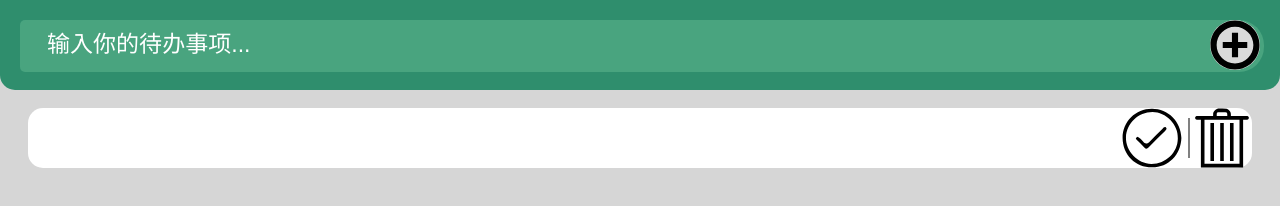
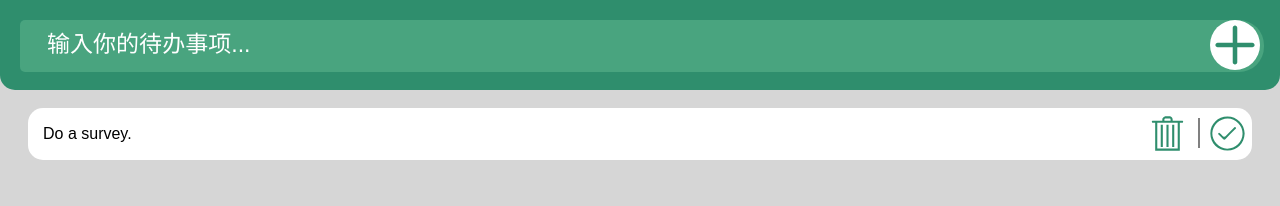
Before and after one commit to meteornnnight/todolist-webpage, a plain HTML site: page index.html in a window 1280 px wide. Drawn offline with Linux system fonts and the light colour scheme.

Commit message:
adjust svg inside buttons

```diff
--- a/index.html
+++ b/index.html
@@ -9,36 +9,32 @@
     <body>
         <header>
             <input id="item" type="text" maxlength="35" placeholder="输入你的待办事项...">
-            <button>
+            <button id="add">
                 <svg version="1.1" xmlns="http://www.w3.org/2000/svg" xmlns:xlink="http://www.w3.org/1999/xlink" x="0px" y="0px"
                     viewBox="0 0 1000 1000" enable-background="new 0 0 1000 1000" xml:space="preserve">
                     <!-- <metadata> Svg Vector Icons : http://www.onlinewebfonts.com/icon </metadata> -->
                     <g>
-                        <path
-                            d="M500,990C229.4,990,10,770.6,10,500C10,229.3,229.4,10,500,10c270.6,0,490,219.3,490,490C990,770.6,770.6,990,500,990z M500,132.5C297.1,132.5,132.5,297,132.5,500c0,202.9,164.6,367.5,367.5,367.5c203,0,367.5-164.6,367.5-367.5C867.5,297,703,132.5,500,132.5L500,132.5z M561.3,745H438.8V561.3H255V438.8h183.7V255h122.5v183.8H745v122.5H561.3V745L561.3,745z" />
+                        <g>
+                            <g >
+                                <g>
+                                    <path id="Plus"
+                                        d="M933.2,443.2H556.8V66.8c0-31.3-25.4-56.8-56.8-56.8s-56.8,25.5-56.8,56.8v376.4H66.8C35.4,443.2,10,468.7,10,500c0,31.4,25.4,56.8,56.8,56.8h376.4v376.4c0,31.5,25.4,56.8,56.8,56.8s56.8-25.4,56.8-56.8V556.8h376.4c31.4,0,56.8-25.4,56.8-56.8C990,468.7,964.6,443.2,933.2,443.2z" />
+                                </g>
+                            </g>
+                        </g>
                     </g>
                 </svg>
             </button>
         </header>
-        <ul class="todo">
+        <div id="container">
+            <ul id="todo">
                 <li>
+                    Do a survey.
                     <div class="buttons">
-                    <button class="complete">
+                        <button class="remove">
                             <svg version="1.1" xmlns="http://www.w3.org/2000/svg" xmlns:xlink="http://www.w3.org/1999/xlink" x="0px" y="0px"
                                 viewBox="0 0 1000 1000" enable-background="new 0 0 1000 1000" xml:space="preserve">
-                            <!-- <metadata> Svg Vector Icons : http://www.onlinewebfonts.com/icon </metadata> -->
-                            <g>
-                                <path
-                                    d="M990,498.1c-9.3,280.6-215.4,488.3-487.3,490.5C227,990.8,11,780.7,10,498.5C9,225.3,226.3,11.5,498.6,11.4C771.7,11.2,981.9,225.7,990,498.1z M930.2,507.3c13.5-229.2-200.2-439.5-422-439C269.5,68.8,76.2,256.7,66.2,488.6c-9.8,229.7,202.5,447.1,427.1,443.9C731.8,928.9,928.5,741.8,930.2,507.3z" />
-                                <path
-                                    d="M260.2,480.7c35.8,20.5,64.1,45.1,87.4,75.4c38.6,50.2,75,44.8,116.7,1c69.1-72.6,141.6-142,212.1-213.3c16.7-16.8,35.8-38.4,57.1-18.2c21.1,20,2.4,38.8-15.6,56.3c-91.7,89.5-183.2,179.3-272,271.7c-27.4,28.5-45.8,33.4-74,3.2c-41-43.9-84.8-85.1-127.7-127c-9.8-9.6-19-19-7.6-32C242.9,490.6,252.3,486.2,260.2,480.7z" />
-                            </g>
-                        </svg>
-                    </button>
-                    <button class="trash">
-                        <svg version="1.1" xmlns="http://www.w3.org/2000/svg" xmlns:xlink="http://www.w3.org/1999/xlink" x="0px" y="0px"
-                            viewBox="0 0 1000 1000" enable-background="new 0 0 1000 1000" xml:space="preserve">
-                            <!-- <metadata> Svg Vector Icons : http://www.onlinewebfonts.com/icon </metadata> -->
+                                <metadata> Svg Vector Icons : http://www.onlinewebfonts.com/icon </metadata>
                                 <g>
                                     <g transform="translate(0.000000,511.000000) scale(0.100000,-0.100000)">
                                         <path
@@ -50,15 +46,26 @@
                                 </g>
                             </svg>
                         </button>
+                        <button class="complete">
+                            <svg version="1.1" xmlns="http://www.w3.org/2000/svg" xmlns:xlink="http://www.w3.org/1999/xlink" x="0px" y="0px"
+                                viewBox="0 0 1000 1000" enable-background="new 0 0 1000 1000" xml:space="preserve">
+                                <metadata> Svg Vector Icons : http://www.onlinewebfonts.com/icon </metadata>
+                                <g>
+                                    <path
+                                        d="M990,498.1c-9.3,280.6-215.4,488.3-487.3,490.5C227,990.8,11,780.7,10,498.5C9,225.3,226.3,11.5,498.6,11.4C771.7,11.2,981.9,225.7,990,498.1z M930.2,507.3c13.5-229.2-200.2-439.5-422-439C269.5,68.8,76.2,256.7,66.2,488.6c-9.8,229.7,202.5,447.1,427.1,443.9C731.8,928.9,928.5,741.8,930.2,507.3z" />
+                                    <path
+                                        d="M260.2,480.7c35.8,20.5,64.1,45.1,87.4,75.4c38.6,50.2,75,44.8,116.7,1c69.1-72.6,141.6-142,212.1-213.3c16.7-16.8,35.8-38.4,57.1-18.2c21.1,20,2.4,38.8-15.6,56.3c-91.7,89.5-183.2,179.3-272,271.7c-27.4,28.5-45.8,33.4-74,3.2c-41-43.9-84.8-85.1-127.7-127c-9.8-9.6-19-19-7.6-32C242.9,490.6,252.3,486.2,260.2,480.7z" />
+                                </g>
+                            </svg>
+                        </button>
                     </div>
                 </li>
-        </ul>
-        <ul class="completed">
 
             </ul>
-        <ul class="removed">
+            <ul id="completed">
 
             </ul>
+        </div>
         <script src="resource/js/main.js"></script>
     </body>
 </html>
--- a/resource/css/style.css
+++ b/resource/css/style.css
@@ -1,4 +1,3 @@
-/* element selector */
 body {
     font-family: sans-serif;
     background: hsl(0, 0%, 84%);
@@ -38,42 +37,63 @@ header button {
     position: absolute;
     right: 20px;
     top: 20px;
-    background: #dadada;
+    background: #fff;
 }
-header button, header button svg {
+header button svg {
+    width: 80%;
+    height: 80%;
+    border: 0;
     display: inline-block;
     vertical-align: middle;
 }
-ul.todo li {
+/* how to change color of svg format? */
+header button svg #Plus {
+    fill: #2f8e6d;
+}
+ul li {
     box-sizing: border-box;
     width: 100%;
+    min-height: 50px;
     margin: 0 0 10px 0;
-    height: 60px;
     background: #fff;
     border-radius: 15px;
     position: relative;
-    padding: 0 120px 0 0;
+    padding: 17px 130px 17px 15px;
+    font-size: 16px;
 }
-ul.todo li .buttons {
-    width: 130px;
-    height: 60px;
+ul li:last-of-type{
+    margin: 0;
+}
+ul li .buttons {
+    width: 110px;
+    height: 50px;
     background: none;
     position: absolute;
     right: 0;
     top: 0;
     border: 0;
 }
-ul.todo li .buttons button.complete {
-    width: 60px;
-    height: 60px;
+ul li .buttons button svg{
+    width: 70%;
+    height: 70%;
+    border: 0;
+    display: inline-block;
+    vertical-align: middle;
+}
+ul li .buttons button svg path {
+    fill: #2f8e6d;
+}
+ul li .buttons button.remove {
+    width: 50px;
+    height: 50px;
     background: none;
     float: left;
     border: 0;
     -webkit-appearance: none;
 }
-ul.todo li .buttons button.trash {
-    width: 60px;
-    height: 60px;
+ul li .buttons button.complete {
+    width: 50px;
+    height: 50px;
     background: none;
     border: 0;
     float: left;
@@ -81,12 +101,12 @@ ul.todo li .buttons button.trash {
     left: 10px;
     -webkit-appearance: none;
 }
-ul.todo li .buttons:last-child::before {
+ul li .buttons button:last-of-type::before {
     content: "";
     width: 2px;
-    height: 40px;
+    height: 30px;
     background: grey;
     position: absolute;
-    right: 62px;
+    right: 52px;
     top: 10px;
 }
```
Also changed, not shown: resource/figure/add.svg, resource/figure/add_circle_grey.png (deleted). Lines whose indentation alone changed are shown as unchanged.
